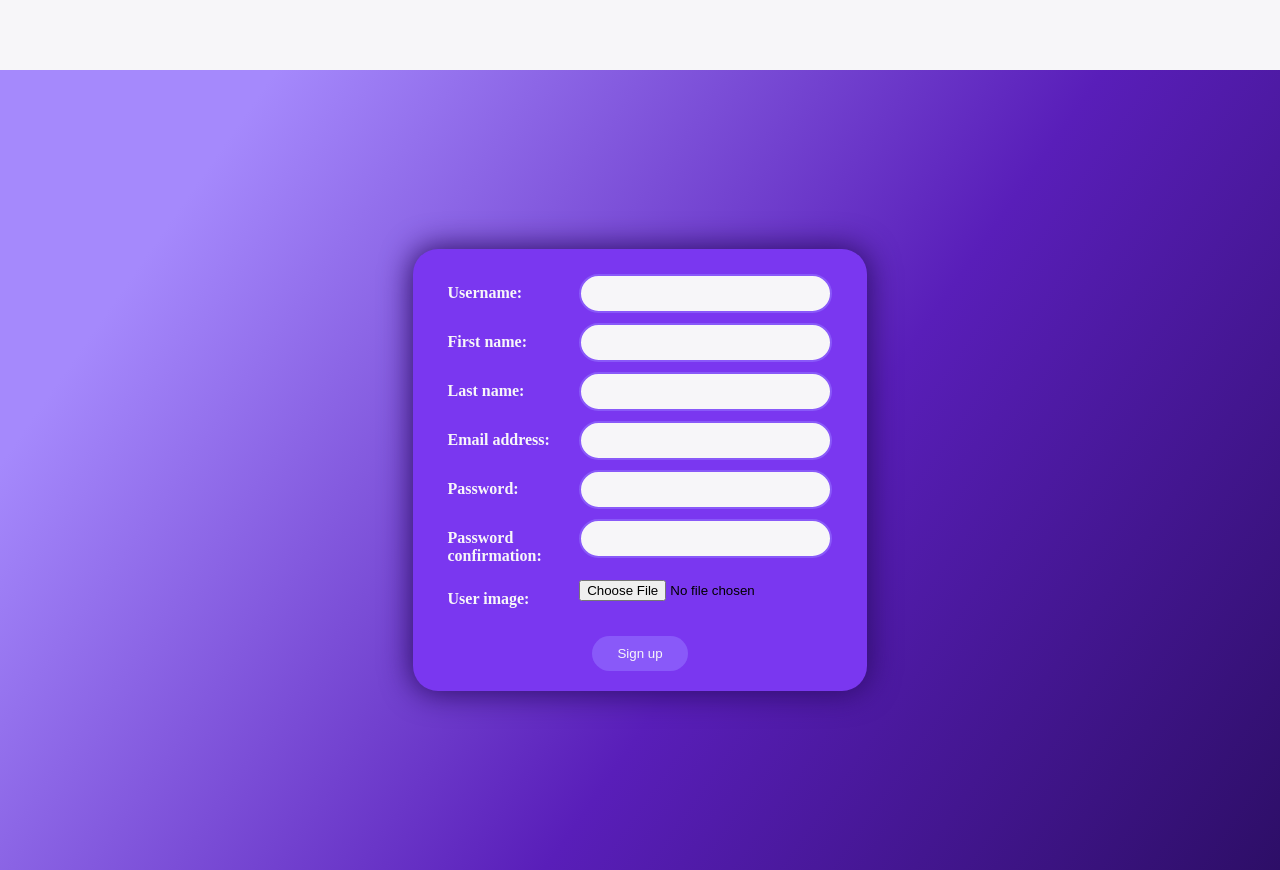
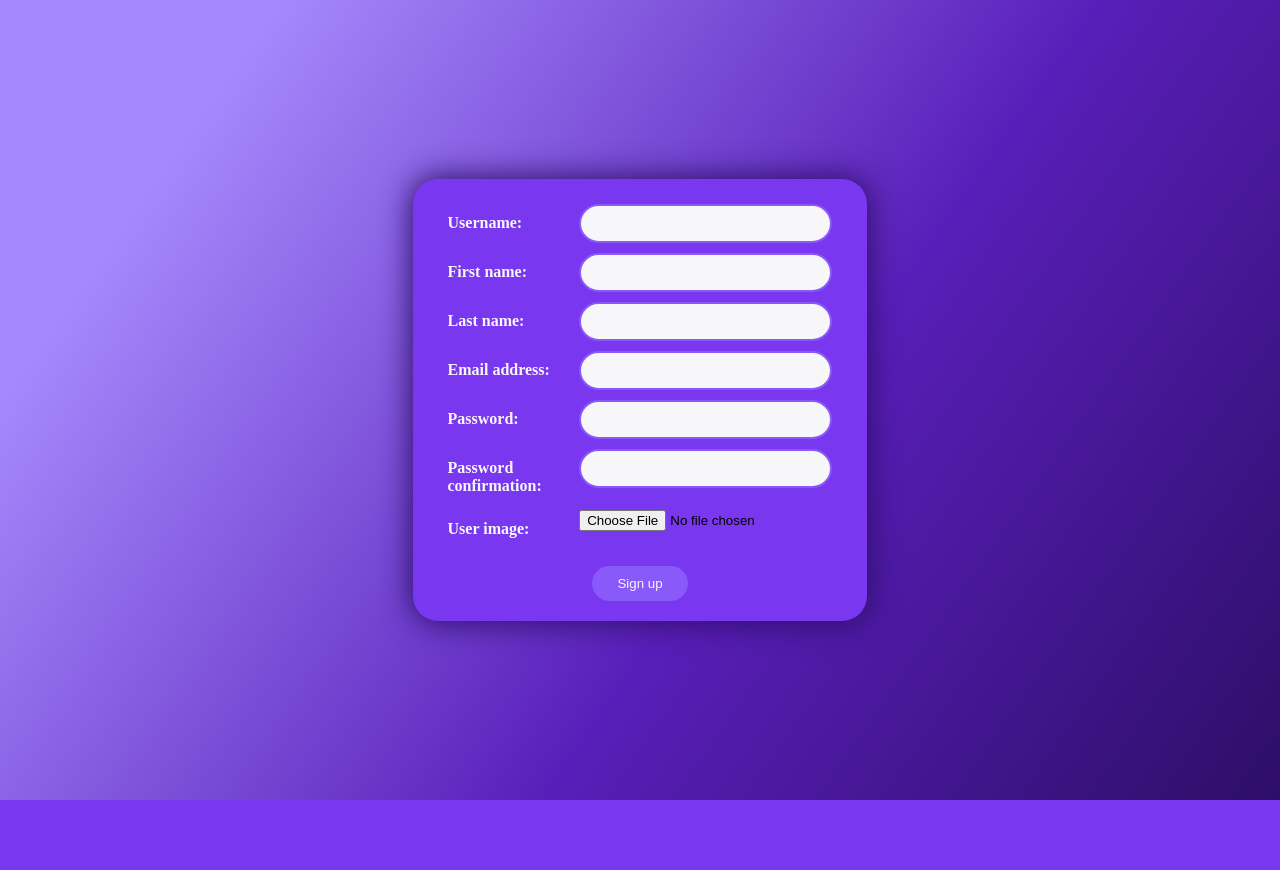
Before and after one commit to maikcodes/getfashionable, a Django app: page /getfashionable/signup/ in a window 1280 px wide. After the commit the page ends 800 px from the top, so only its background shows below. Run offline with Django 4.2, Linux system fonts and the light colour scheme.

Commit message:
Restyle base template.

```diff
--- a/GetFashionable/static/getfashionable/css/layouts.css
+++ b/GetFashionable/static/getfashionable/css/layouts.css
@@ -47,23 +47,22 @@
   flex-direction: column;
 }
 
-.main-container {
-  min-height: 100vh;
-  width: auto;
-  margin: 0 auto;
+.page-container {
+  padding: 0px;
+  margin: 0px;
+  width: 100%;
+  height: 100%;
   background-color: var(--ship-gray-50);
-  /* background-color: var(--ship-gray-950); */
 }
 
 .main-content {
+  margin-inline: auto;
   width: auto;
-  height: auto;
-  margin-top: 50px;
+  height: 100vh;
+  max-width: 1366px;
 }
 
-.main-content-full {
-  width: auto;
-  height: 100vh;
+.main-content--with-header {
   margin-top: 50px;
 }
 
@@ -117,7 +116,7 @@ body {
 
 /* Medium layout */
 @media only screen and (min-width: 768px) {
-  .main-content, .main-content-full{
+  .main-content--with-header {
     margin-top: 60px;
   }
 
@@ -130,7 +129,7 @@ body {
 
 /* Large layout */
 @media only screen and (min-width: 1024px) {
-  .main-content, .main-content-full {
+  .main-content--with-header {
     margin-top: 70px;
   }
 }
--- a/GetFashionable/templates/getfashionable/layouts/base.html
+++ b/GetFashionable/templates/getfashionable/layouts/base.html
@@ -26,22 +26,15 @@
 
 </head>
 
-<body class="main-container">
-    {% if show_header %}
+<body class="page-container">
+    <main class="{% if show_header %} main-content main-content--with-header {% else %} main-content {% endif %}">
+        {% if show_header %}
+        {% include "getfashionable/layouts/navbar/index.html" %}
+        {% endif %}
 
-    {% include "getfashionable/layouts/navbar/index.html" %}
-
-    <main class="main-content">
-
-        {% else %}
-
-        <main class="main-content-full">
-            {% endif %}
-            {% block content %} {% endblock %}
-        </main>
-
-        {% block specific_script %} {% endblock %}
-
+        {% block content %} {% endblock %}
+    </main>
+    {% block specific_script %} {% endblock %}
 </body>
 
 </html>
```
